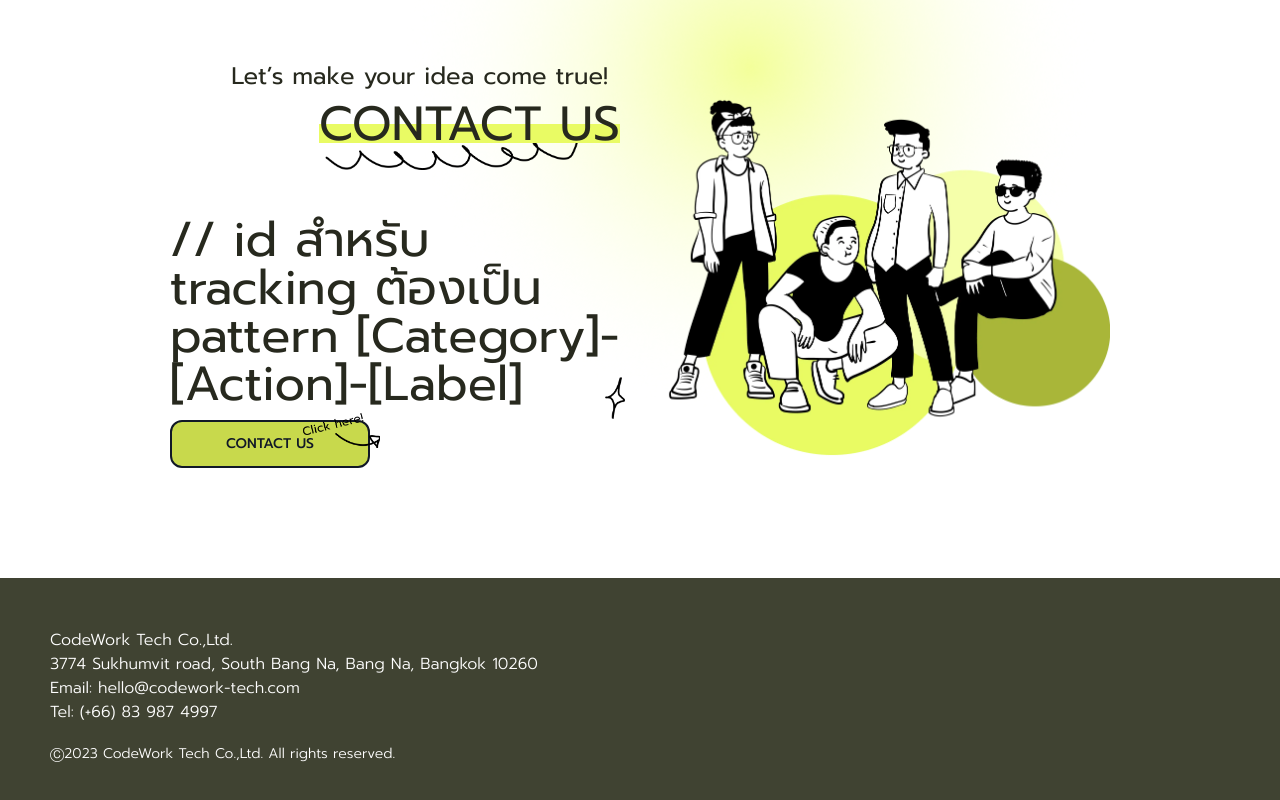
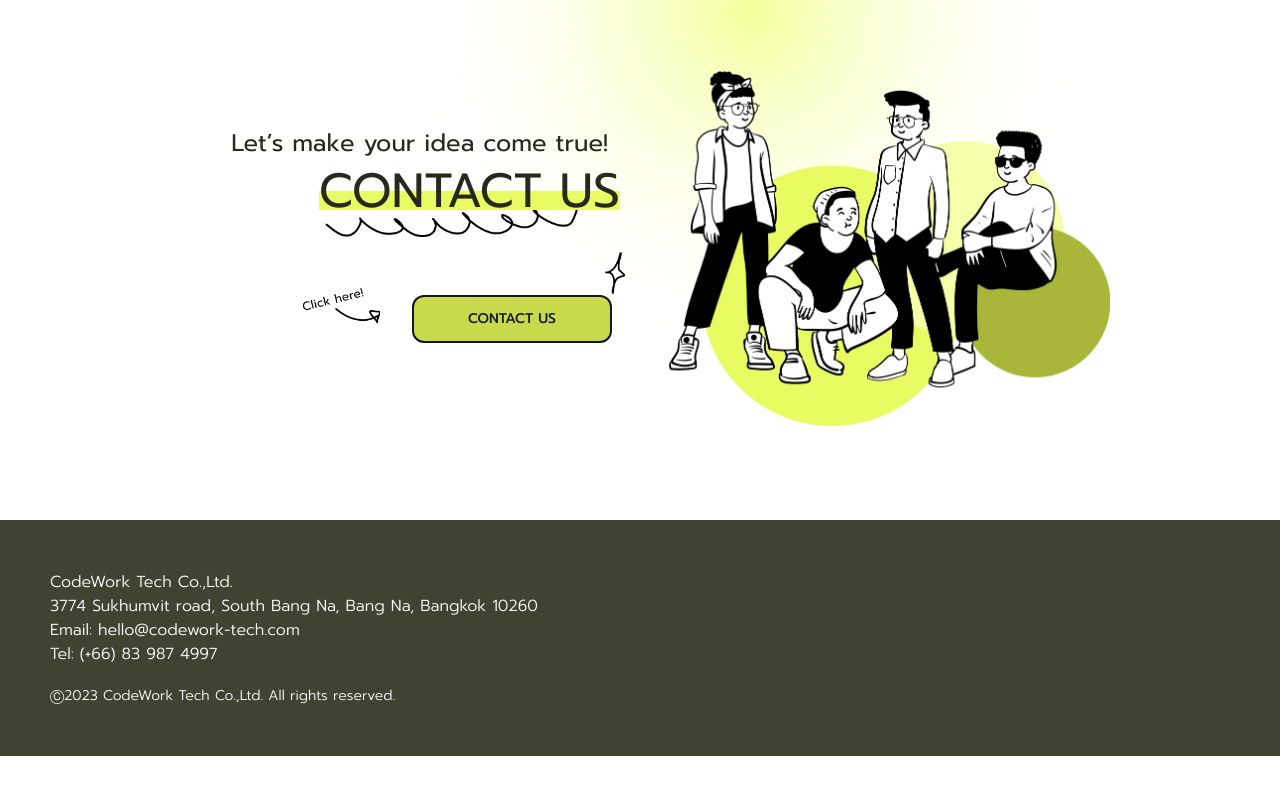
Before and after one commit to The-Alzhemist/codework-landing-page, a Next.js app: page / in a window 1280 px wide. Shown: the part 4141-4941 px from the top of the page. After the commit the page ends 4897 px from the top, so only its background shows below. Built offline with nearby package versions, Linux system fonts and the light colour scheme.

Commit message:
delete: comment

```diff
--- a/src/components/buttons/ExternalPrimaryButton.tsx
+++ b/src/components/buttons/ExternalPrimaryButton.tsx
@@ -18,7 +18,6 @@ export const ExternalPrimaryButton: React.FC<CustomButtonProps> = ({
 
     // need to use https:// prefix for external link
     <a href={pathName} rel="nofollow" target="_blank">
-      // id สำหรับ tracking ต้องเป็น pattern [Category]-[Action]-[Label]
       <button id={id} className={style}>
         <span>{children}</span>
       </button>
--- a/src/components/buttons/PrimaryButton.tsx
+++ b/src/components/buttons/PrimaryButton.tsx
@@ -13,7 +13,6 @@ export const PrimaryButton: React.FC<CustomButtonProps> = ({pathName, className,
 
   return (
     <Link href={pathName}>
-      // id สำหรับ tracking ต้องเป็น pattern [Category]-[Action]-[Label]
       <button id={id} className={style}>
         <span>{children}</span>
       </button>
```
